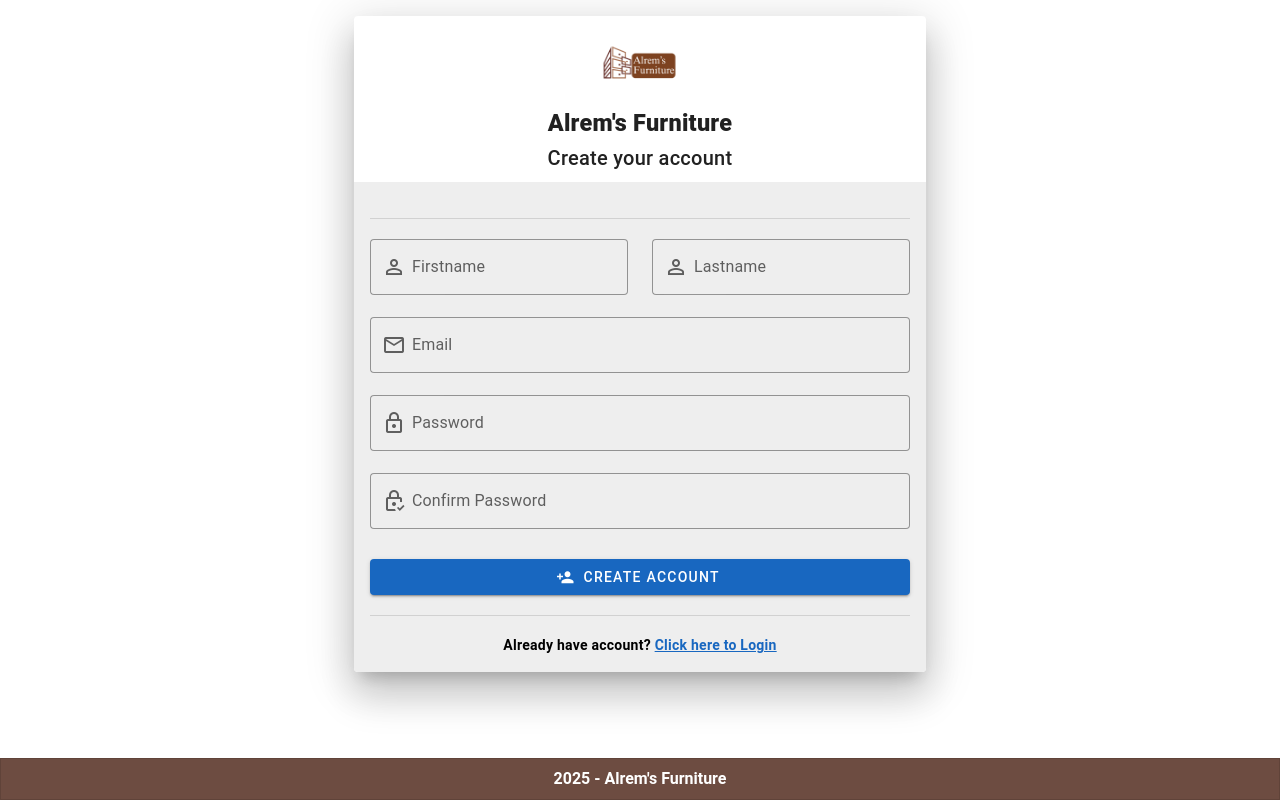
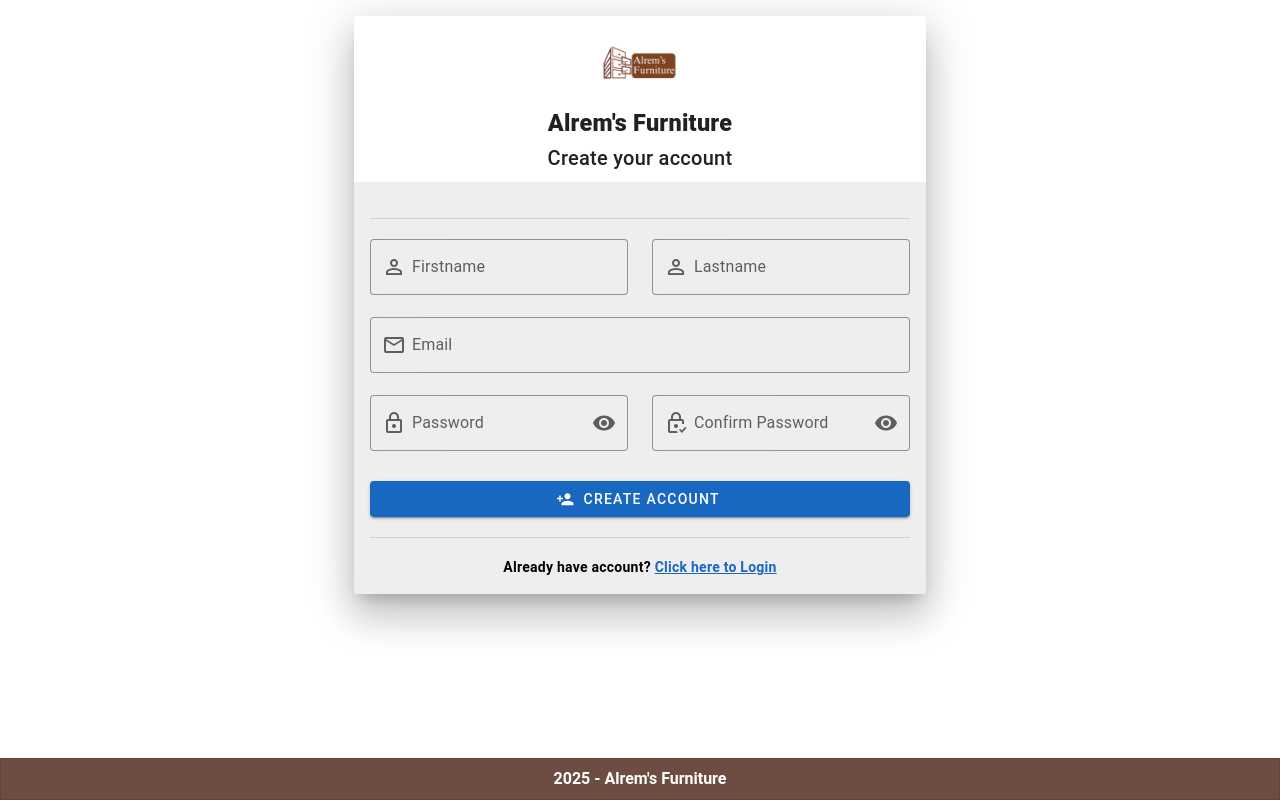
Before and after one commit to Levicoles/Alrem-s-Furniture, a Vue app: page /register in a window 1280 px wide. Built offline with nearby package versions, Linux system fonts and the light colour scheme.

Commit message:
feat: added password view and format

```diff
--- a/src/components/auth/LoginForm.vue
+++ b/src/components/auth/LoginForm.vue
@@ -1,3 +1,9 @@
+<script setup>
+import { ref } from 'vue'
+
+const isPasswordVisible = ref(false)
+</script>
+
 <template>
     <v-form fast-fail @submit.prevent>
               <v-text-field
@@ -7,10 +13,13 @@
               </v-text-field>
 
               <v-text-field
+                prepend-inner-icon="mdi-lock-outline"
                 label="Password"
-                type="password"
+                :type="isPasswordVisible ? 'text' : 'password'"
+                :append-inner-icon="isPasswordVisible ? 'mdi-eye-closed' : 'mdi-eye'"
+                @click:append-inner="isPasswordVisible = !isPasswordVisible"
                 variant="outlined"
-                prepend-inner-icon="mdi-lock-outline">
+                >
               </v-text-field>
 
               <v-btn class="mt-2" type="submit" block color="primary" prepend-icon="mdi-login">Log in</v-btn>
--- a/src/components/auth/RegisterForm.vue
+++ b/src/components/auth/RegisterForm.vue
@@ -1,3 +1,10 @@
+<script setup>
+import { ref } from 'vue'
+
+const isPasswordVisible = ref(false)
+const isPasswordConfirmVisible = ref(false)
+</script>
+
 <template>
     <v-form fast-fail @submit.prevent>
                     <v-row>
@@ -13,20 +20,29 @@
 
                     <v-text-field label="Email" variant="outlined" prepend-inner-icon="mdi-email-outline"></v-text-field>
 
+                    <v-row>
+                        <v-col md="6">
                             <v-text-field
+                                prepend-inner-icon="mdi-lock-outline"
                                 label="Password"
-                        type="password"
                                 variant="outlined"
-                        prepend-inner-icon="mdi-lock-outline">
-                    </v-text-field>
+                                :type="isPasswordVisible ? 'text' : 'password'"
+                                :append-inner-icon="isPasswordVisible ? 'mdi-eye-closed' : 'mdi-eye'"
+                                @click:append-inner="isPasswordVisible = !isPasswordVisible"
+                                ></v-text-field>
+                        </v-col>
 
+                        <v-col md="6">
                             <v-text-field
+                                prepend-inner-icon="mdi-lock-check-outline"
                                 label="Confirm Password"
-                        type="password"
                                 variant="outlined"
-                        prepend-inner-icon="mdi-lock-check-outline">
-                    </v-text-field>
-
+                                :type="isPasswordConfirmVisible ? 'text' : 'password'"
+                                :append-inner-icon="isPasswordConfirmVisible ? 'mdi-eye-closed' : 'mdi-eye'"
+                                @click:append-inner="isPasswordConfirmVisible = !isPasswordConfirmVisible"
+                                ></v-text-field>
+                        </v-col>
+                    </v-row>
                     <v-btn class="mt-2" type="submit" block color="primary" prepend-icon="mdi-account-plus">Create account</v-btn>
                   </v-form>
 </template>
```
Lines whose indentation alone changed are shown as unchanged.
